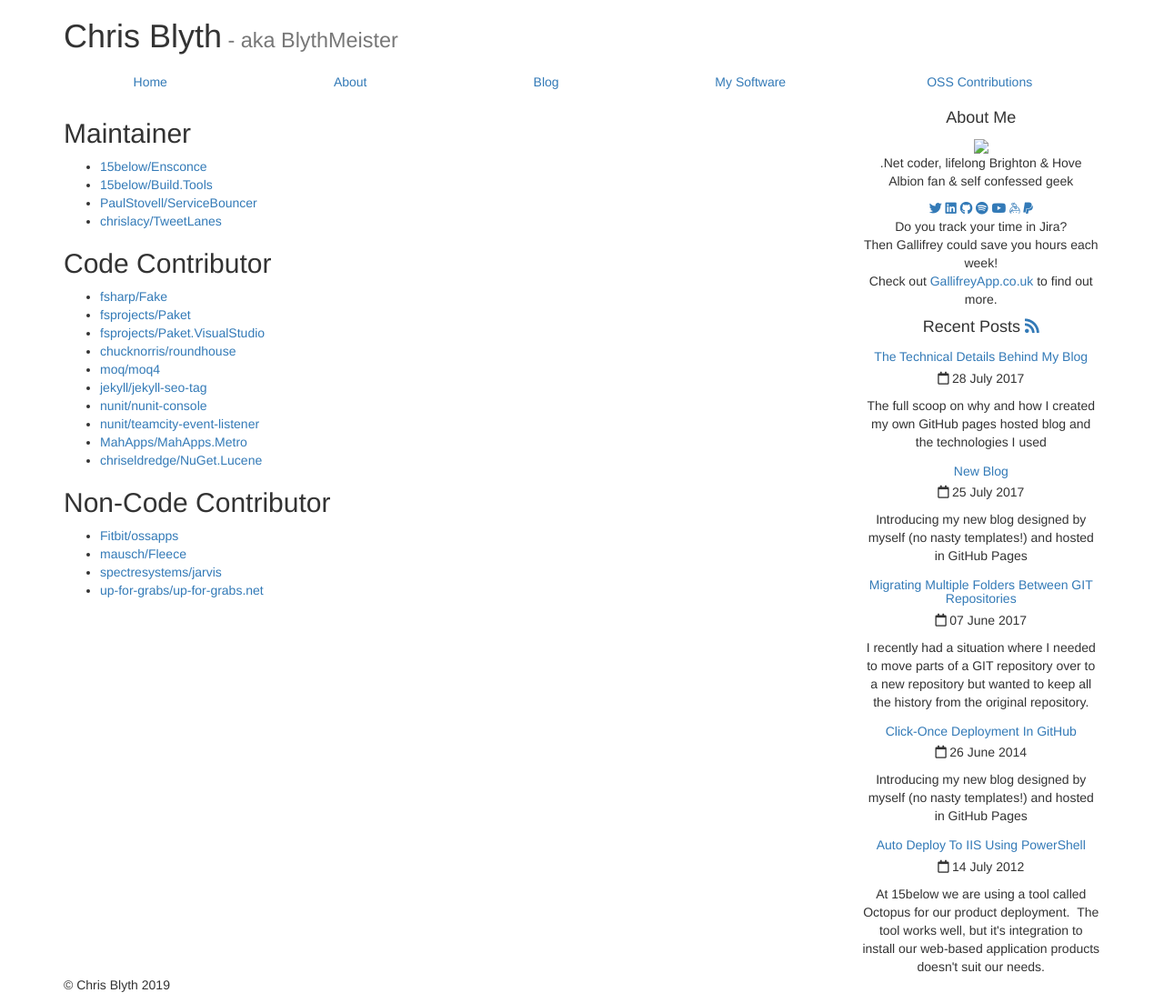
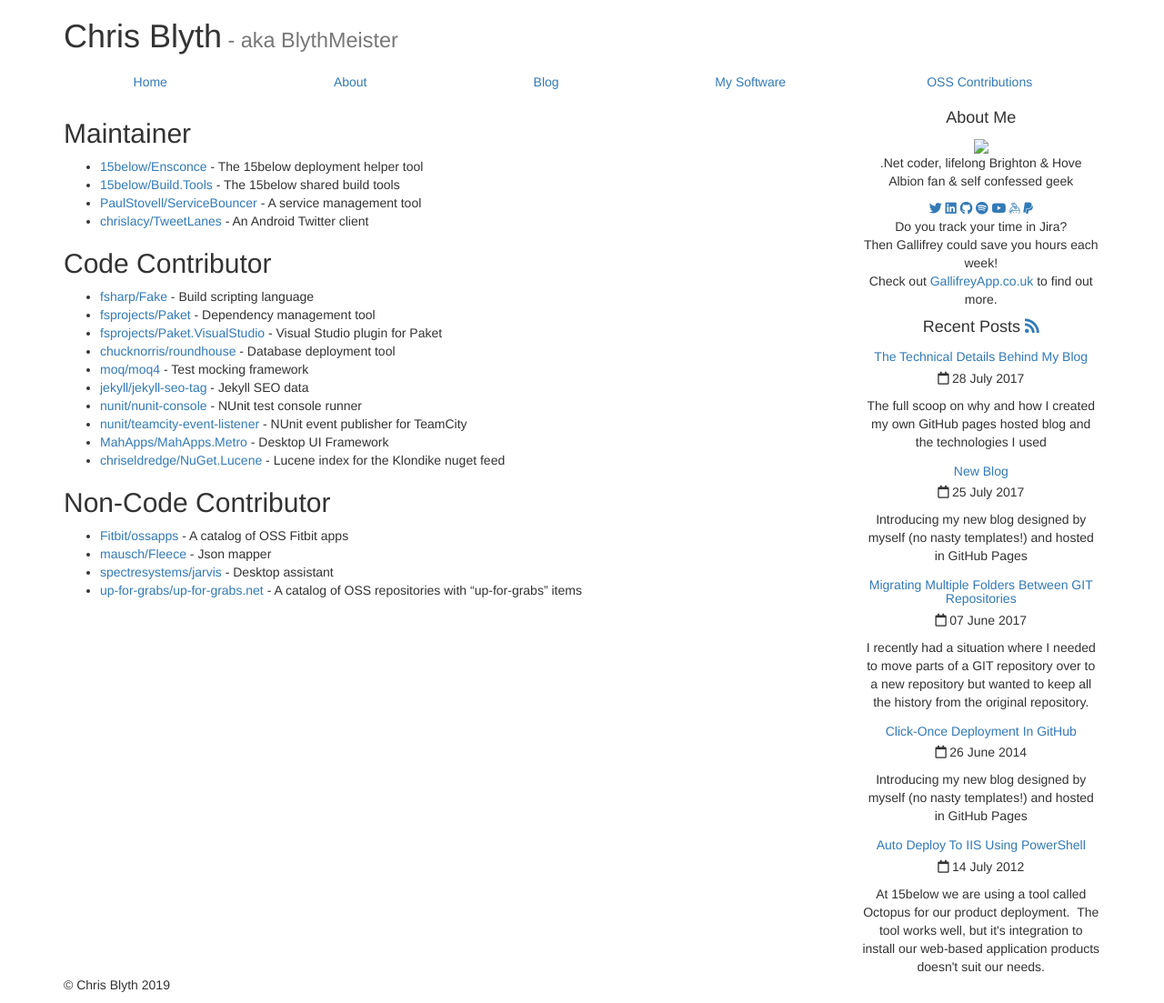
Before and after one commit to BlythMeister/blyth.me.uk, a Jekyll site: the page built from software/oss/index.md, in a window 1280 px wide. Shown: the whole page at 91% size. Built offline with Jekyll 4.4.1, drawn with Linux system fonts in a browser that asks for light colours; nearby versions of some CDN libraries.

```diff
--- a/software/oss/index.md
+++ b/software/oss/index.md
@@ -5,28 +5,28 @@ description: "Projects I help maintain & contribute to"
 
 ## Maintainer
 
-* [15below/Ensconce](https://github.com/15below/Ensconce/commits?author=BlythMeister)
-* [15below/Build.Tools](https://github.com/15below/Build.Tools/commits?author=BlythMeister)
-* [PaulStovell/ServiceBouncer](https://github.com/PaulStovell/ServiceBouncer/commits?author=BlythMeister)
-* [chrislacy/TweetLanes](https://github.com/chrislacy/TweetLanes/commits?author=BlythMeister)
+* [15below/Ensconce](https://github.com/15below/Ensconce/commits?author=BlythMeister) - The 15below deployment helper tool
+* [15below/Build.Tools](https://github.com/15below/Build.Tools/commits?author=BlythMeister) - The 15below shared build tools
+* [PaulStovell/ServiceBouncer](https://github.com/PaulStovell/ServiceBouncer/commits?author=BlythMeister) - A service management tool
+* [chrislacy/TweetLanes](https://github.com/chrislacy/TweetLanes/commits?author=BlythMeister) - An Android Twitter client
 
 ## Code Contributor
 
-* [fsharp/Fake](https://github.com/fsharp/FAKE/commits?author=BlythMeister)
-* [fsprojects/Paket](https://github.com/fsprojects/Paket/commits?author=BlythMeister)
-* [fsprojects/Paket.VisualStudio](https://github.com/fsprojects/Paket.VisualStudio/commits?author=BlythMeister)
-* [chucknorris/roundhouse](https://github.com/chucknorris/roundhouse/commits?author=BlythMeister)
-* [moq/moq4](https://github.com/moq/moq4/commits?author=BlythMeister)
-* [jekyll/jekyll-seo-tag](https://github.com/jekyll/jekyll-seo-tag/commits?author=BlythMeister)
-* [nunit/nunit-console](https://github.com/nunit/nunit-console/commits?author=BlythMeister)
-* [nunit/teamcity-event-listener](https://github.com/nunit/teamcity-event-listener/commits?author=BlythMeister)
-* [MahApps/MahApps.Metro](https://github.com/MahApps/MahApps.Metro/commits?author=BlythMeister)
-* [chriseldredge/NuGet.Lucene](https://github.com/chriseldredge/NuGet.Lucene/commits?author=BlythMeister)
+* [fsharp/Fake](https://github.com/fsharp/FAKE/commits?author=BlythMeister) - Build scripting language
+* [fsprojects/Paket](https://github.com/fsprojects/Paket/commits?author=BlythMeister) - Dependency management tool
+* [fsprojects/Paket.VisualStudio](https://github.com/fsprojects/Paket.VisualStudio/commits?author=BlythMeister) - Visual Studio plugin for Paket
+* [chucknorris/roundhouse](https://github.com/chucknorris/roundhouse/commits?author=BlythMeister) - Database deployment tool
+* [moq/moq4](https://github.com/moq/moq4/commits?author=BlythMeister) - Test mocking framework
+* [jekyll/jekyll-seo-tag](https://github.com/jekyll/jekyll-seo-tag/commits?author=BlythMeister) - Jekyll SEO data
+* [nunit/nunit-console](https://github.com/nunit/nunit-console/commits?author=BlythMeister) - NUnit test console runner
+* [nunit/teamcity-event-listener](https://github.com/nunit/teamcity-event-listener/commits?author=BlythMeister) - NUnit event publisher for TeamCity
+* [MahApps/MahApps.Metro](https://github.com/MahApps/MahApps.Metro/commits?author=BlythMeister) - Desktop UI Framework
+* [chriseldredge/NuGet.Lucene](https://github.com/chriseldredge/NuGet.Lucene/commits?author=BlythMeister) - Lucene index for the Klondike nuget feed
 
 
 ## Non-Code Contributor
 
-* [Fitbit/ossapps](https://github.com/Fitbit/ossapps/commits?author=BlythMeister)
-* [mausch/Fleece](https://github.com/mausch/Fleece/commits?author=BlythMeister)
-* [spectresystems/jarvis](https://github.com/spectresystems/jarvis/commits?author=BlythMeister)
-* [up-for-grabs/up-for-grabs.net](https://github.com/up-for-grabs/up-for-grabs.net/commits?author=BlythMeister)
+* [Fitbit/ossapps](https://github.com/Fitbit/ossapps/commits?author=BlythMeister) - A catalog of OSS Fitbit apps
+* [mausch/Fleece](https://github.com/mausch/Fleece/commits?author=BlythMeister) - Json mapper
+* [spectresystems/jarvis](https://github.com/spectresystems/jarvis/commits?author=BlythMeister) - Desktop assistant
+* [up-for-grabs/up-for-grabs.net](https://github.com/up-for-grabs/up-for-grabs.net/commits?author=BlythMeister) - A catalog of OSS repositories with "up-for-grabs" items
```
Also changed, not shown: software/index.md (deleted, +0 -9 lines), software/mine/index.md (+1 -1 lines).
